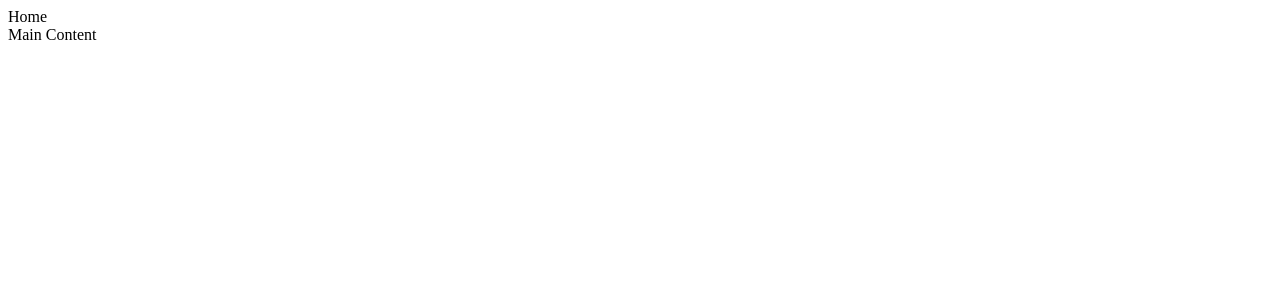
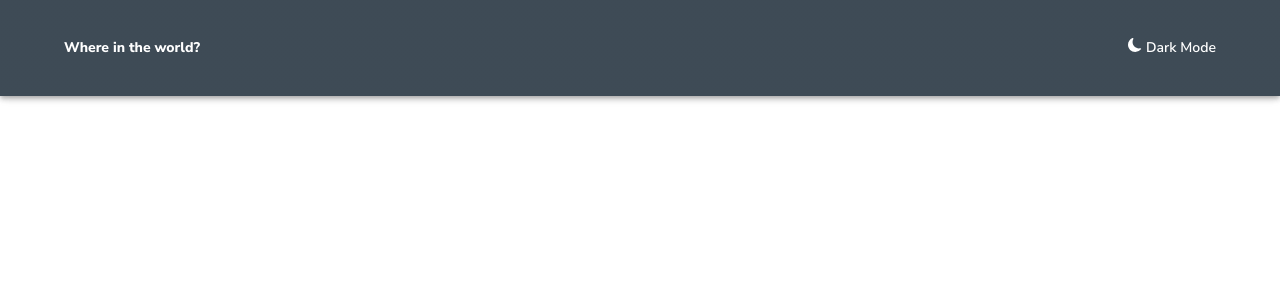
Before and after one commit to NKwatra/countries, a React (Create React App) app: page / in a window 1280 px wide. Shown: the top 300 px of the page. Built offline with nearby package versions, Linux system fonts and the light colour scheme.

Commit message:
Add: component for top appbar

```diff
--- a/package.json
+++ b/package.json
@@ -17,6 +17,7 @@
     "gh-pages": "^3.2.3",
     "react": "^17.0.2",
     "react-dom": "^17.0.2",
+    "react-icons": "^4.3.1",
     "react-router-dom": "6",
     "react-scripts": "4.0.3",
     "typescript": "^4.1.2"
--- a/src/App.tsx
+++ b/src/App.tsx
@@ -8,7 +8,7 @@ import Home from "./routes/Home";
 import { IThemeContext } from "./types/lib/theme";
 
 function App() {
-  const [mode, setMode] = React.useState<PaletteMode>("light");
+  const [mode, setMode] = React.useState<PaletteMode>("dark");
   const themeSwitcher = React.useMemo<IThemeContext>(
     () => ({
       toggleMode: () =>
--- /dev/null
+++ b/src/components/Appbar/index.tsx
@@ -0,0 +1,49 @@
+import {
+  AppBar,
+  Toolbar,
+  Typography,
+  useTheme,
+  Container,
+} from "@mui/material";
+import React from "react";
+import { ThemeContext } from "../../lib/theme";
+import { BsMoon, BsMoonFill } from "react-icons/bs";
+
+const Appbar: React.FC = () => {
+  const themeSwitcher = React.useContext(ThemeContext);
+  const theme = useTheme();
+  const mode = theme.palette.mode;
+  return (
+    <AppBar position="fixed" color="inherit">
+      <Container disableGutters>
+        <Toolbar
+          sx={{
+            display: "flex",
+            justifyContent: "space-between",
+            alignItems: "center",
+            py: 2,
+          }}
+        >
+          <Typography
+            variant="subtitle2"
+            component="h2"
+            sx={{
+              fontWeight: "fontWeightBold",
+            }}
+          >
+            Where in the world?
+          </Typography>
+          <Typography
+            variant="subtitle2"
+            onClick={themeSwitcher.toggleMode}
+            sx={{ cursor: "pointer" }}
+          >
+            {mode === "light" ? <BsMoon /> : <BsMoonFill />} Dark Mode
+          </Typography>
+        </Toolbar>
+      </Container>
+    </AppBar>
+  );
+};
+
+export default Appbar;
--- a/src/routes/Home/index.tsx
+++ b/src/routes/Home/index.tsx
@@ -1,10 +1,11 @@
 import React from "react";
 import { Outlet } from "react-router";
+import Appbar from "../../components/Appbar";
 
 const Home: React.FC = () => {
   return (
     <React.Fragment>
-      <div>Home</div>
+      <Appbar />
       <Outlet />
     </React.Fragment>
   );
```
Also changed, not shown: 1 other file (tests, documents, lock files or other folders).
